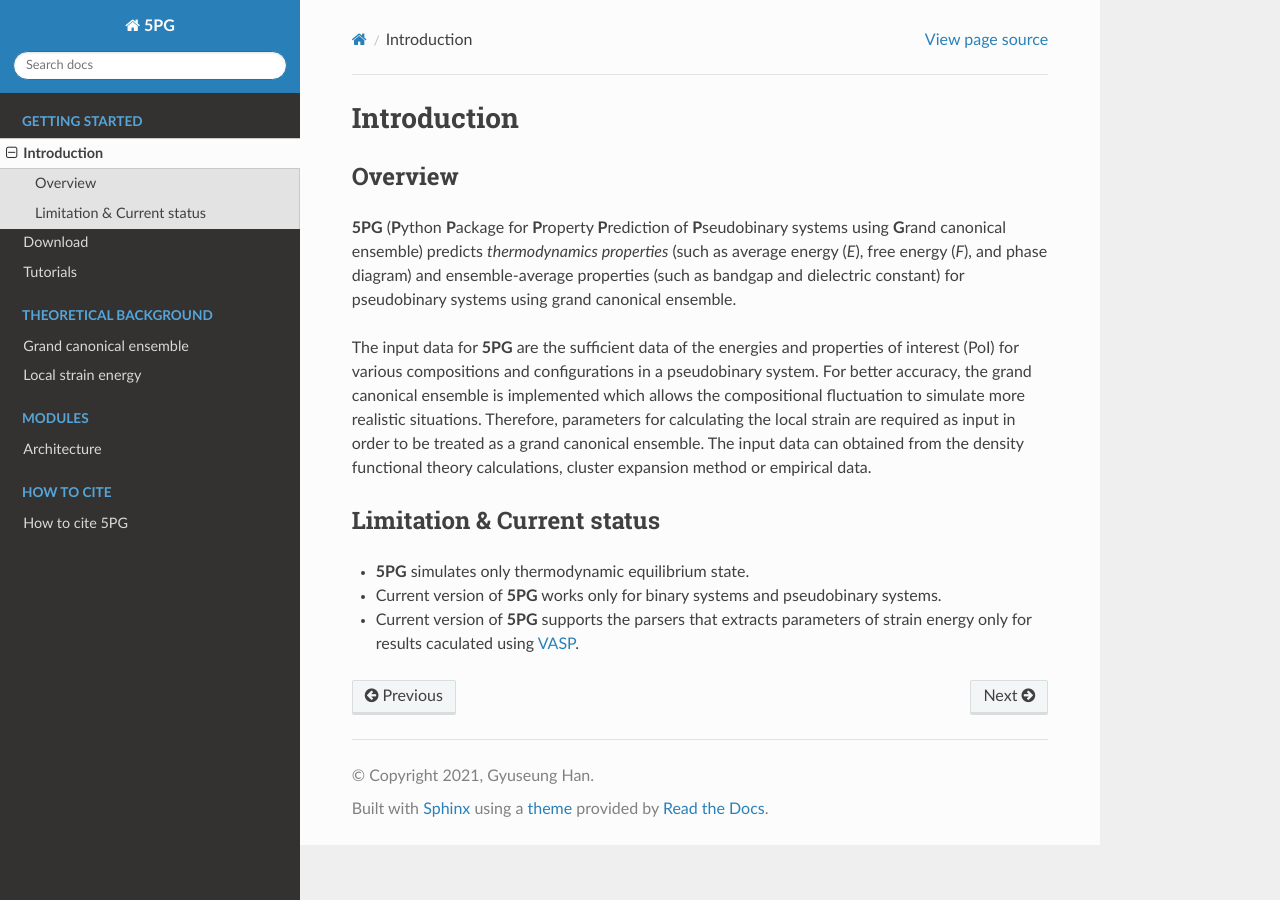
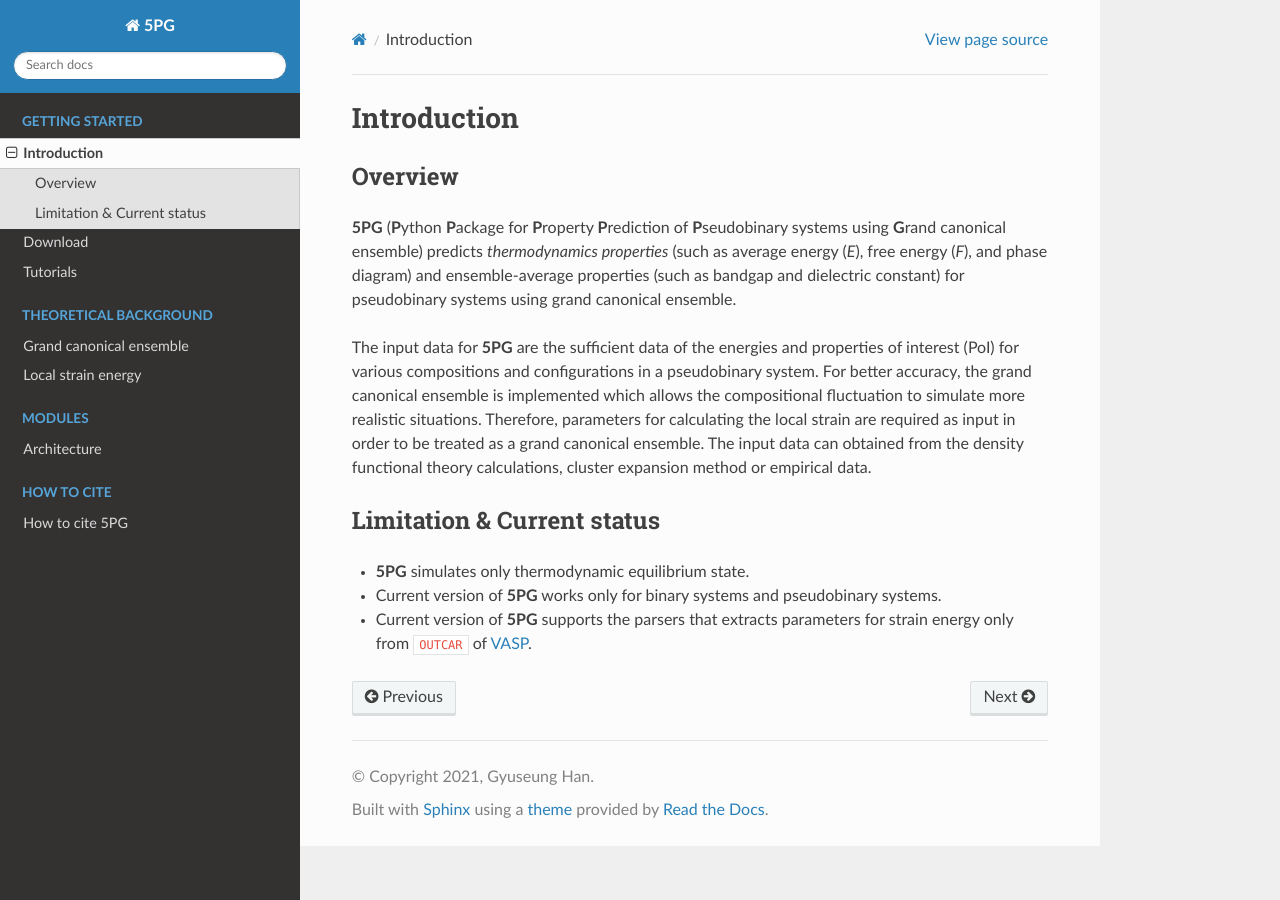
Before and after one commit to Han-Gyuseung/5PG, a Sphinx documentation site: the page built from docs/source/start/introduction.rst, in a window 1280 px wide. Built offline with Sphinx 7.4.7 and the Read the Docs theme 2.0.0, drawn with Linux system fonts in a browser that asks for light colours.

Commit message:
Update introduction.rst

```diff
--- a/docs/source/start/introduction.rst
+++ b/docs/source/start/introduction.rst
@@ -18,4 +18,4 @@
 
 * **5PG** simulates only thermodynamic equilibrium state.
 * Current version of **5PG** works only for binary systems and pseudobinary systems.
-* Current version of **5PG** supports the parsers that extracts parameters of strain energy only for results caculated using `VASP <https://www.vasp.at/>`_.
+* Current version of **5PG** supports the parsers that extracts parameters for strain energy only from ``OUTCAR`` of `VASP <https://www.vasp.at/>`_.
```
